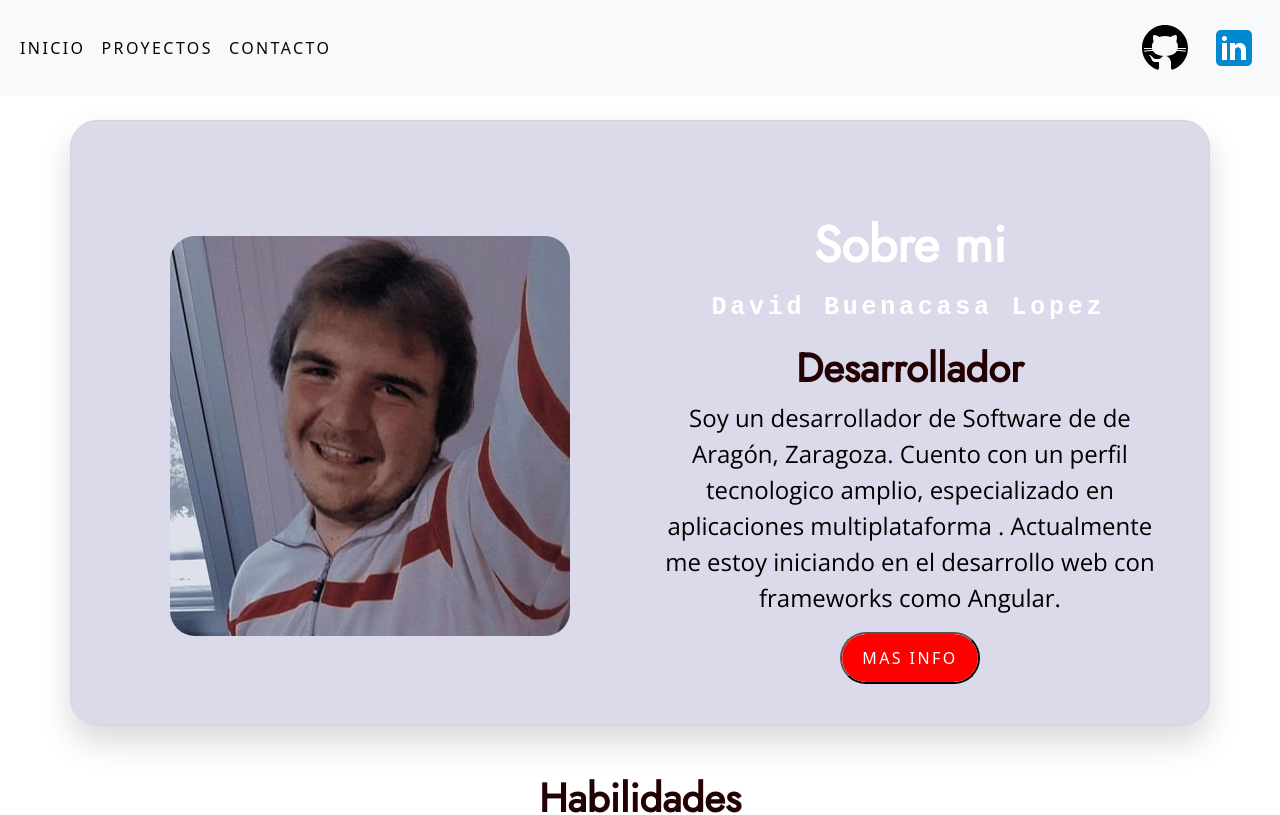
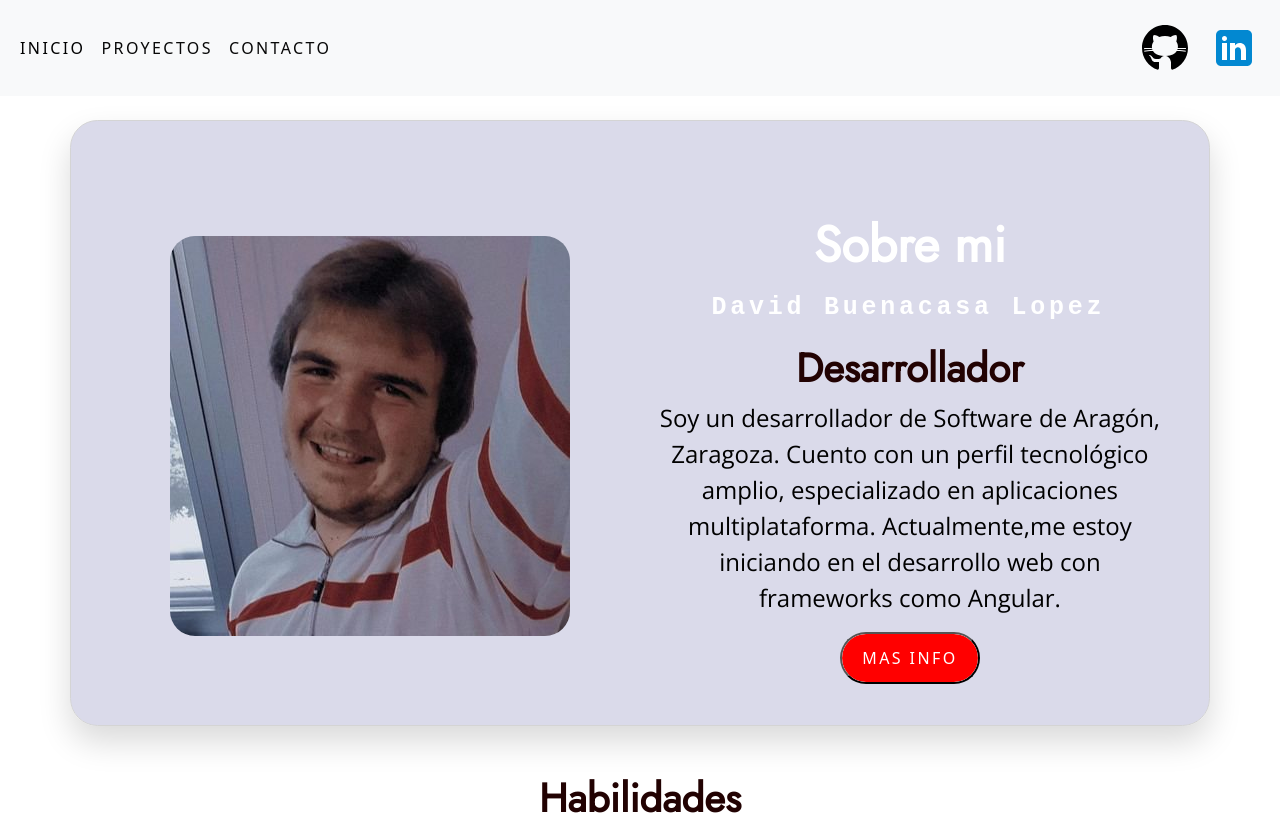
Before and after one commit to DavidBuenacasa/portfolio, an Angular app: page / in a window 1280 px wide. Shown: the top 815 px of the page. Built offline with nearby package versions, Linux system fonts and the light colour scheme.

Commit message:
Correcciones menores

```diff
--- a/src/app/contacto-component/contacto-component.component.html
+++ b/src/app/contacto-component/contacto-component.component.html
@@ -2,7 +2,7 @@
   <div class="contacto-container container mt-5">
     <div class="text-center">
       <h1>Contacto</h1>
-      <p>Si desea mas informacion, deje su correo electronido y me pondre en contacto con usted lo antes posible.</p>
+      <p>Si desea mas información, deje su correo electronico y me pondre en contacto con usted lo antes posible.</p>
     </div>
     <div id="button-container">
       <div>
@@ -26,8 +26,6 @@
           </form>
         </div>
       </div>
-
-
       <div>
         <button (click)="sendMessage();" id="enviar">Enviar</button>
       </div>
--- a/src/app/contacto-component/contacto-component.component.ts
+++ b/src/app/contacto-component/contacto-component.component.ts
@@ -29,7 +29,7 @@ export class ContactoComponentComponent {
     const params = {
       username: "Notificacion de Contacto",
       avatar_url: "",
-      content: "@.sirdavo " + this.nombre + " quiere contactar contigo, su email es " + this.email
+      content: "@sirdavo " + this.nombre + " quiere contactar contigo, su email es " + this.email
     }
     request.send(JSON.stringify(params));
   }
--- a/src/app/inicio-component/inicio-component.component.html
+++ b/src/app/inicio-component/inicio-component.component.html
@@ -14,9 +14,9 @@
         </div>
         <div>
           <h2 class="text-center mt-3 mt-3">Desarrollador</h2>
-          <p id="descripcion">Soy un desarrollador de Software de de Aragón, Zaragoza.
-            Cuento con un perfil tecnologico amplio, especializado en aplicaciones multiplataforma .
-            Actualmente me estoy iniciando en el desarrollo web con frameworks como Angular.
+          <p id="descripcion">Soy un desarrollador de Software de Aragón, Zaragoza.
+            Cuento con un perfil tecnológico amplio, especializado en aplicaciones multiplataforma.
+            Actualmente,me estoy iniciando en el desarrollo web con frameworks como Angular.
 
           </p>
         </div>
```
